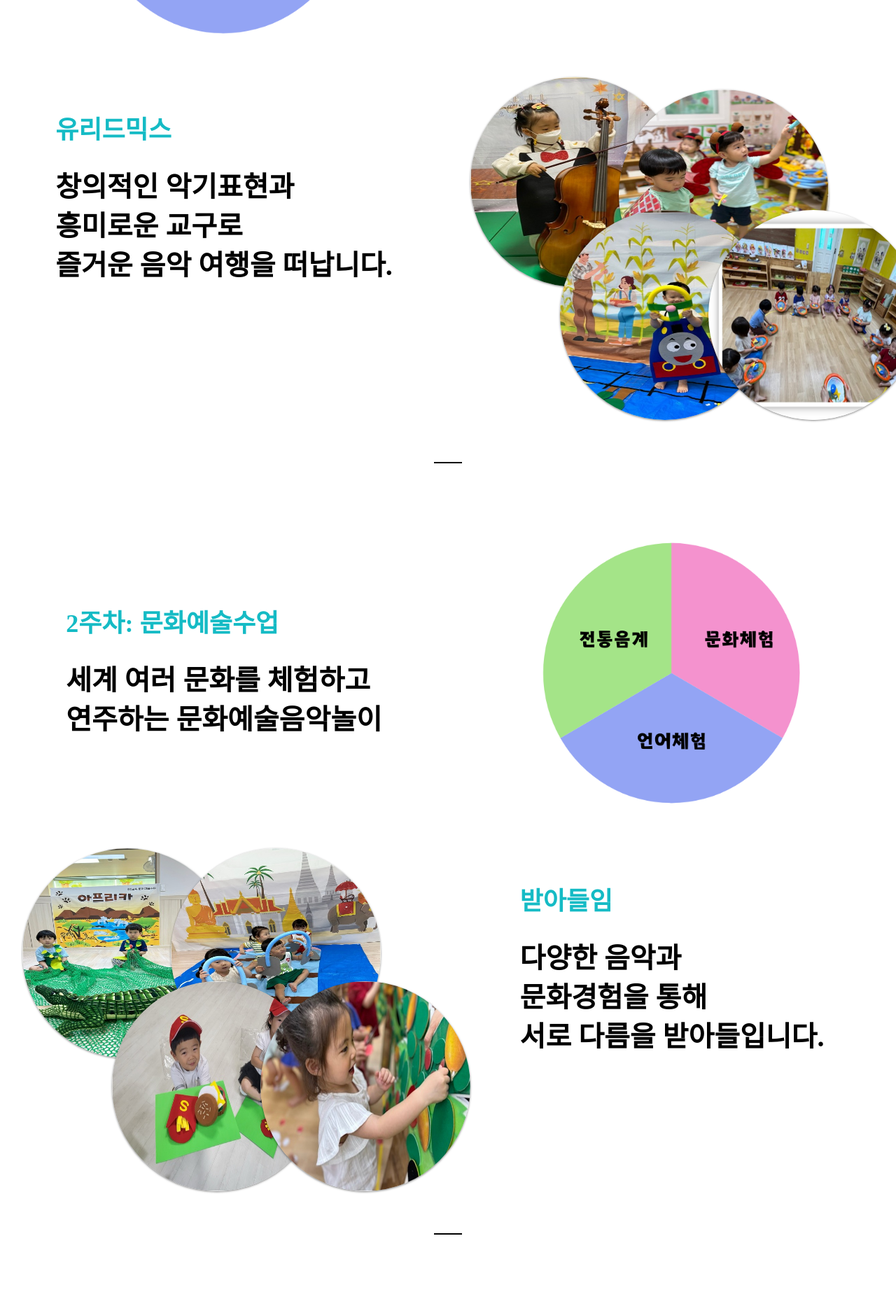
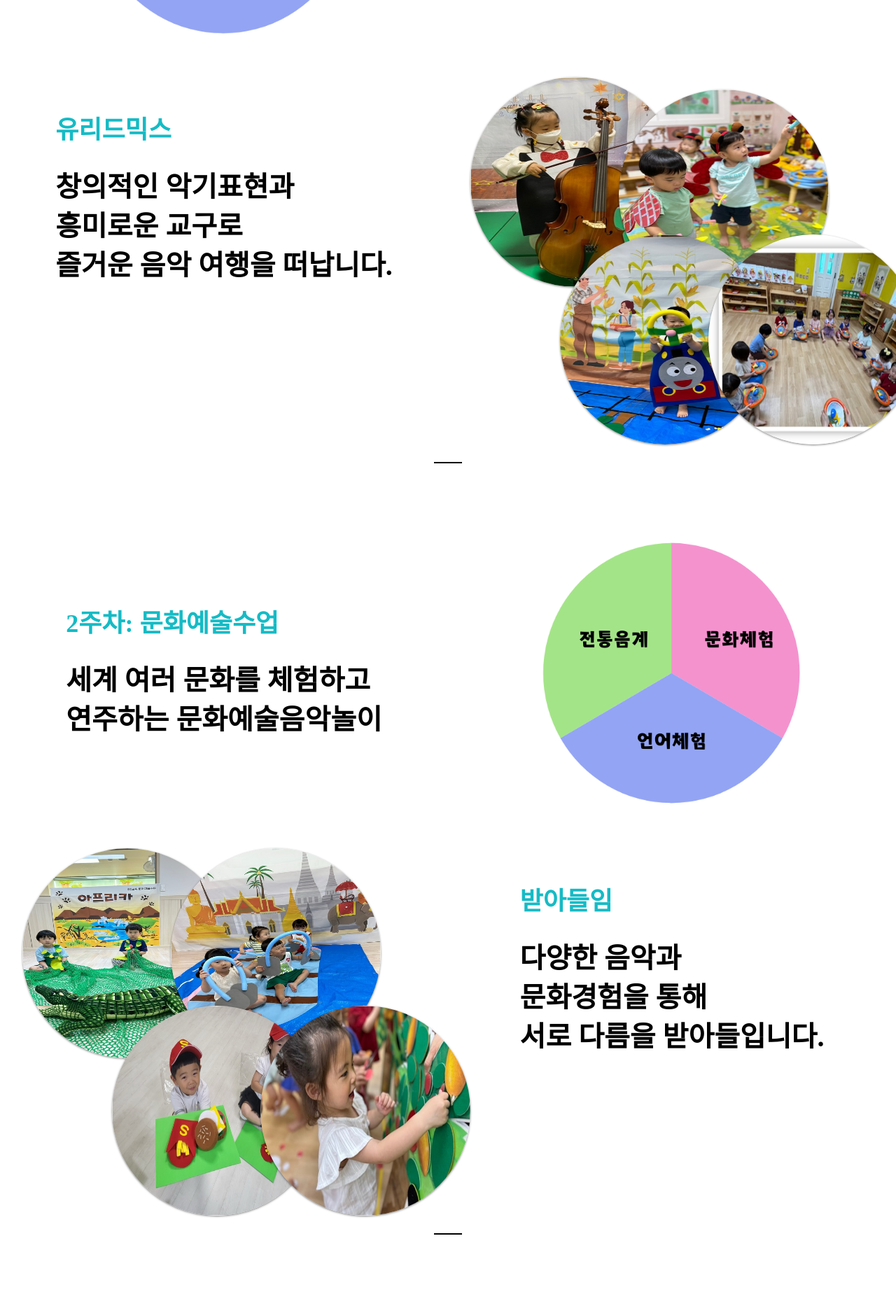
Before and after one commit to aiwebnovel/Dreamus, a React (Vite) app: page /realization/singsingq-music in a window 1280 px wide. Shown: the part 883-2759 px from the top of the page at 70% size. Built offline with nearby package versions, Linux system fonts and the light colour scheme.

Commit message:
feat: 대표님 수정사항 반영

```diff
--- a/src/components/features/MusicFlex.module.scss
+++ b/src/components/features/MusicFlex.module.scss
@@ -163,7 +163,7 @@
     border-radius: 50%;
     box-shadow: 0 1px 3px rgba(0, 0, 0, 0.5);
     position: absolute;
-    bottom: -40%;
+    bottom: -50%;
     left: 25%;
 
     @include mobile {
@@ -180,7 +180,7 @@
     border-radius: 50%;
     box-shadow: 0 1px 3px rgba(0, 0, 0, 0.5);
     position: absolute;
-    bottom: -40%;
+    bottom: -50%;
     right: -5%;
 
     @include mobile {
@@ -232,7 +232,7 @@
       border-radius: 50%;
       box-shadow: 0 1px 3px rgba(0, 0, 0, 0.5);
       position: absolute;
-      bottom: -40%;
+      bottom: -50%;
       left: 25%;
 
       @include mobile {
@@ -249,7 +249,7 @@
       border-radius: 50%;
       box-shadow: 0 1px 3px rgba(0, 0, 0, 0.5);
       position: absolute;
-      bottom: -40%;
+      bottom: -50%;
       right: -5%;
 
       @include mobile {
```
